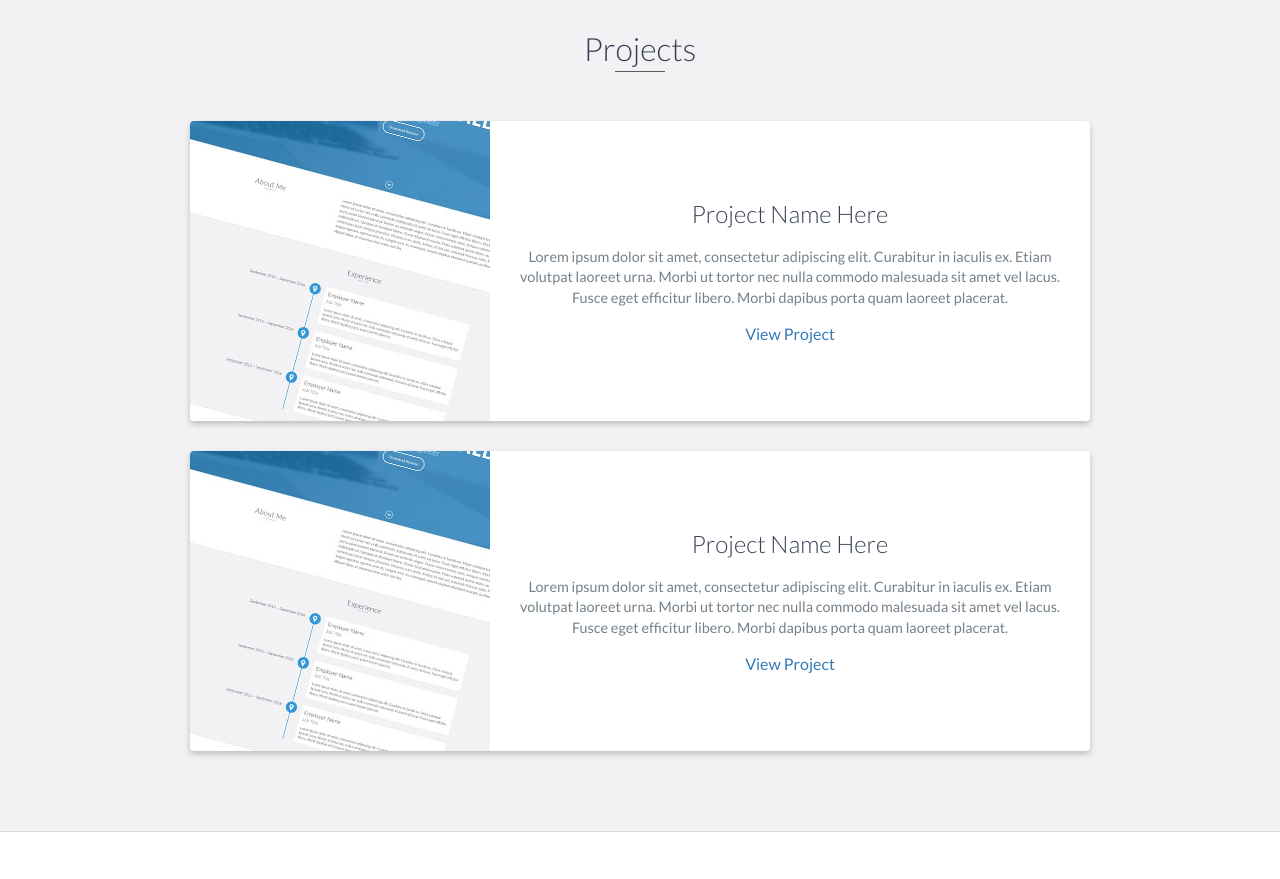
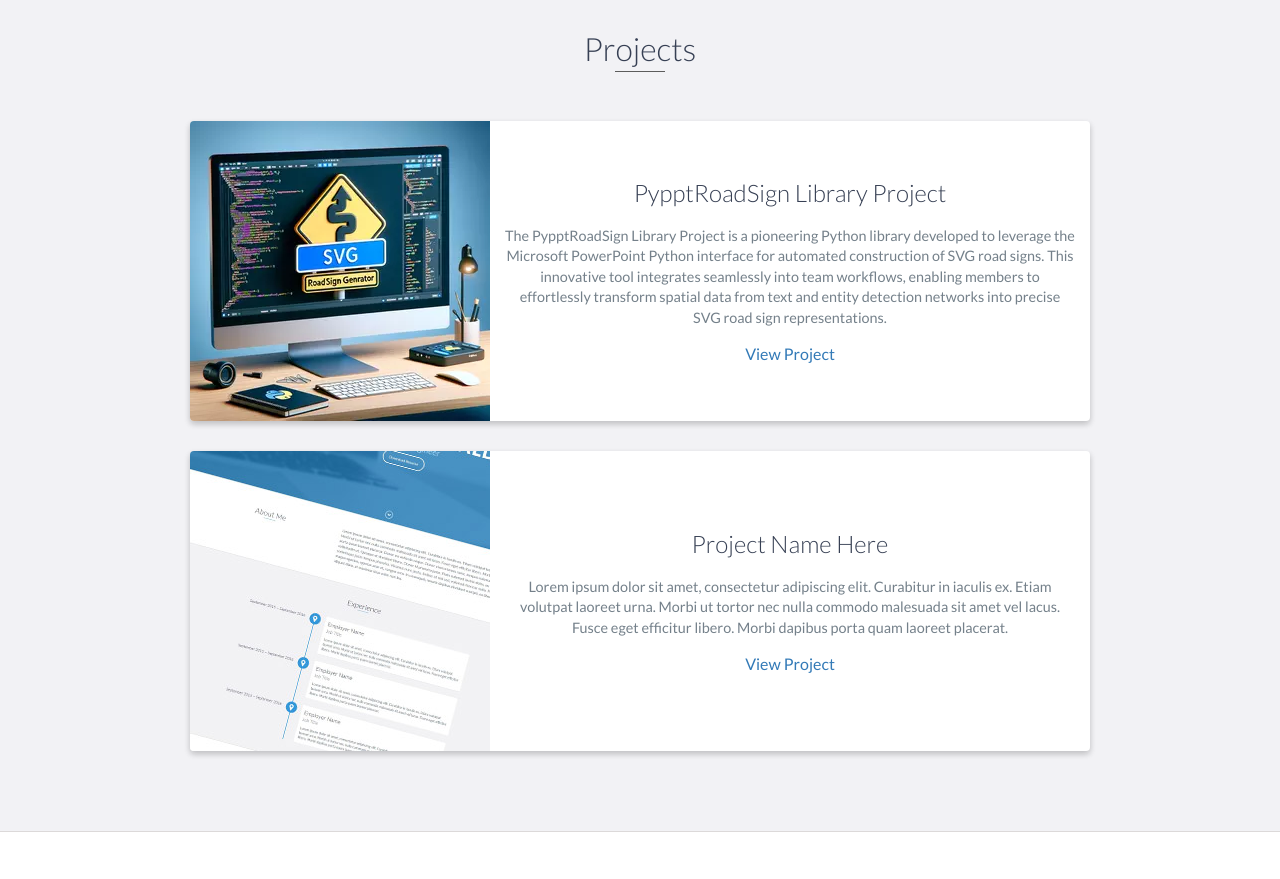
Before and after one commit to liulhs/my-website, a website: page index.html in a window 1280 px wide. Shown: the part 3160-4039 px from the top of the page. Drawn offline with nearby package versions, Linux system fonts and the light colour scheme.

Commit message:
Project 1 Update

```diff
--- a/index.html
+++ b/index.html
@@ -160,18 +160,19 @@ I am always looking for opportunities to apply my skills in machine learning and
             <div class="row">
                 <div class="project shadow-large">
                     <div class="project-image">
-                        <img src="images/project.jpg" />
+                        <img src="images/RoadSign_300x300.webp" alt="PypptRoadSign Library Project Image" />
                     </div>
                     <!-- End .project-image -->
                     <div class="project-info">
-                        <h3>Project Name Here</h3>
+                        <h3>PypptRoadSign Library Project</h3>
                         <p>
-                            Lorem ipsum dolor sit amet, consectetur adipiscing elit. Curabitur in iaculis ex. Etiam volutpat laoreet urna. Morbi ut tortor nec nulla commodo malesuada sit amet vel lacus. Fusce eget efficitur libero. Morbi dapibus porta quam laoreet placerat.
+                            The PypptRoadSign Library Project is a pioneering Python library developed to leverage the Microsoft PowerPoint Python interface for automated construction of SVG road signs. This innovative tool integrates seamlessly into team workflows, enabling members to effortlessly transform spatial data from text and entity detection networks into precise SVG road sign representations.
                         </p>
-                        <a href="#">View Project</a>
+                        <a href="https://github.com/liulhs/PypptRoadSign_Git">View Project</a>
                     </div>
                     <!-- End .project-info -->
                 </div>
+
                 <!-- End .project -->
 
                 <div class="project shadow-large">
```
Also changed, not shown: images/RoadSign.webp (added), images/RoadSign_300x300.webp (added).
